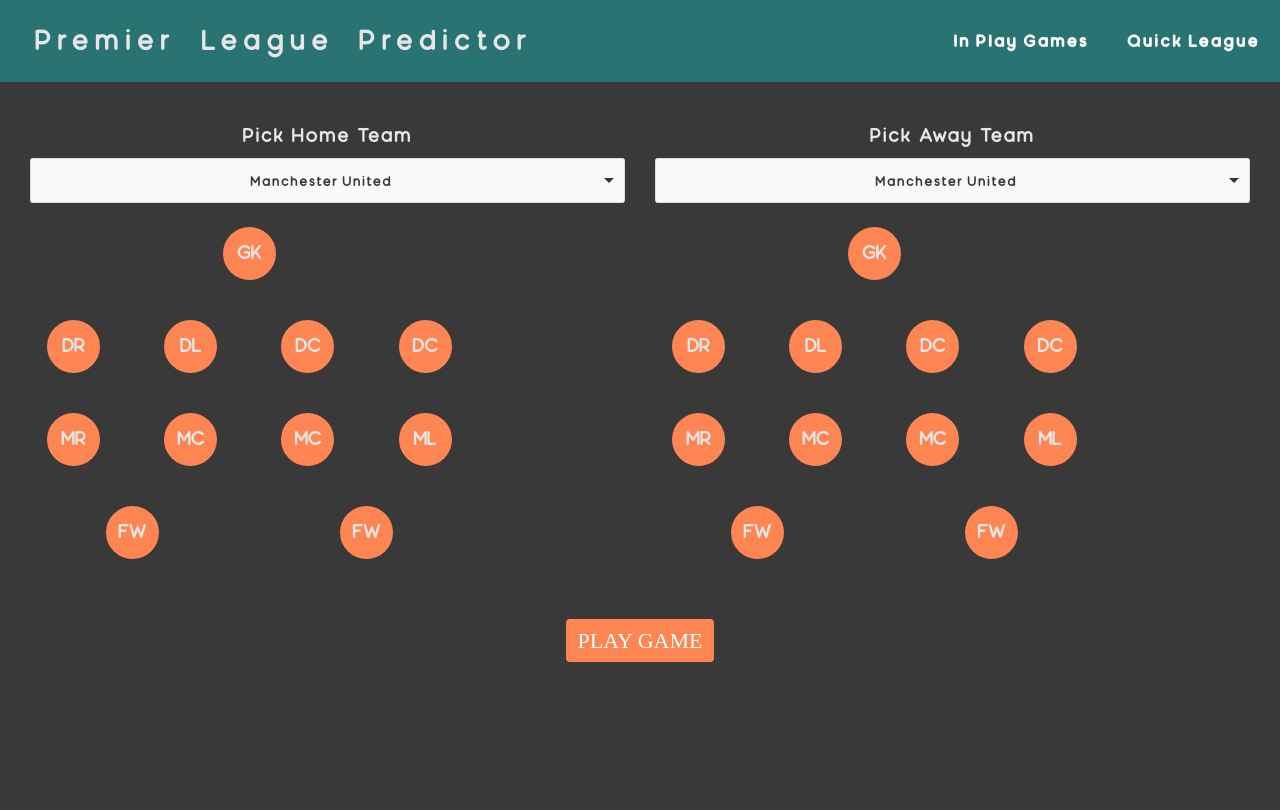
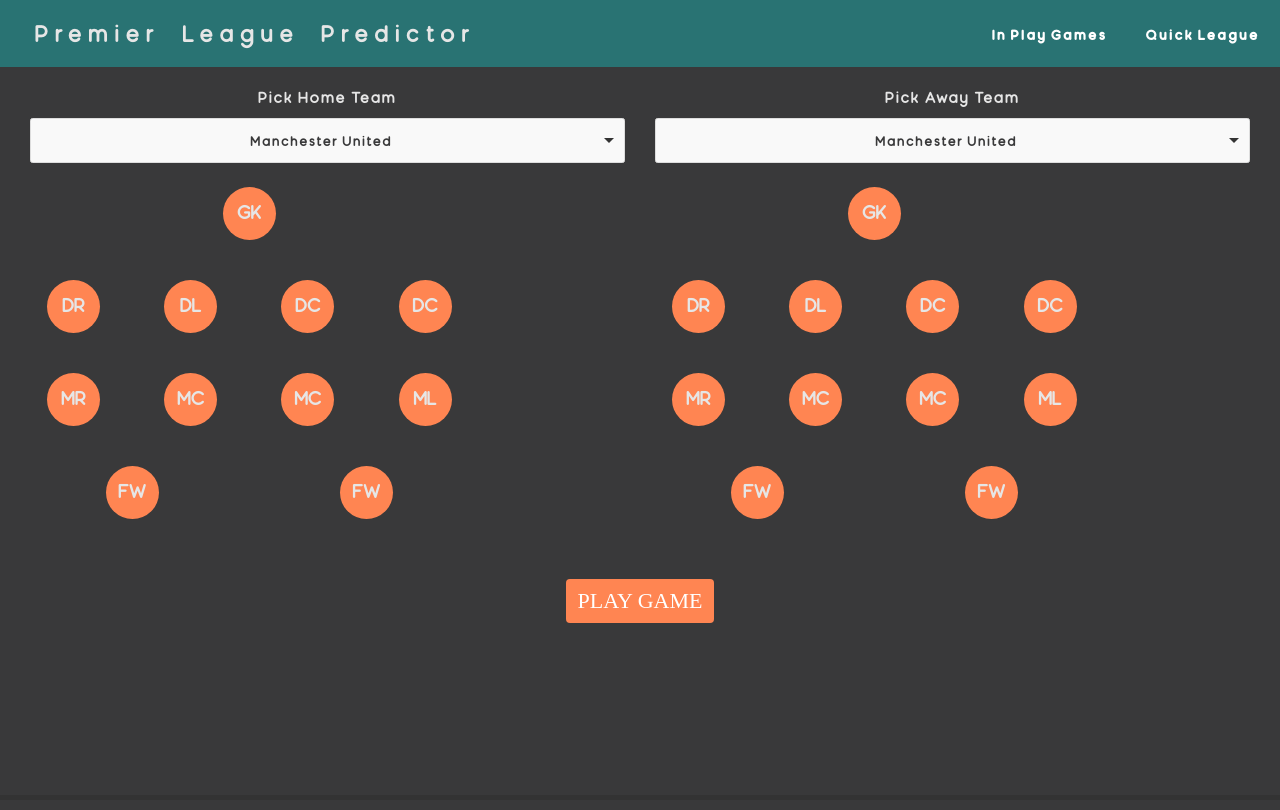
Before and after one commit to jamespjbennett/premier-league-predictor, a PHP site: page /in_play.html in a window 1280 px wide. After the commit the page ends 623 px from the top, so only its background shows below. Run offline with PHP 8.4, Linux system fonts and the light colour scheme; some libraries are stand-ins or nearby versions.

Commit message:
style adjustments

```diff
--- a/css/main.css
+++ b/css/main.css
@@ -14,10 +14,12 @@ li{
 }
 
 .navbar-brand{
-	padding: 8px 34px!important;
-	font-size: 29px!important;
-	font-family: Moon2-bold;
-	letter-spacing: 7px;
+    padding: 8px 34px!important;
+    font-size: 24px!important;
+    font-family: Moon2-bold;
+    letter-spacing: 7px;
+    height:inherit!important;
+    line-height: 7px!important;
 }
 
 .content-header{
@@ -130,22 +132,30 @@ li{
 
 .nav-item {
     padding: 22px 19px!important;
-    font-size: 17px!important;
+    font-size: 14px!important;
     font-family: Moon2-bold;
     letter-spacing: 3px;
-    height: 80px;
+    height:inherit!important;
     color: #E6E6E6;
     float: right;
     word-spacing: -8px;
 }
 
+.nav-item .nav-link{
+    vertical-align: middle;
+}
+
 .home-team, .away-team{
-	text-align: center;
-    font-size: 20px;
-    margin-top: 40px;
+    text-align: center;
+    font-size: 18px;
+    margin-top: 20px;
     font-family: Moon2-bold;
     letter-spacing: 2px;
     word-spacing: -7px;
+}
+
+.home-team h3, .away-team h3{
+    font-size: 16px;
 }
 
 .nav-item a{
--- a/js/game_logic.js
+++ b/js/game_logic.js
@@ -60,7 +60,6 @@ function play_game(first_team, second_team){
 
 function scorerName(team){
 	var random = parseFloat(((Math.random() * 100) / 10).toFixed(1))
-	debugger
 	var players = teams[team]['players'];
 	var scores = Object.values(players).sort();
 	var i = 0;
```
Also changed, not shown: js/game_logic_v2.js (+21 -12 lines).
